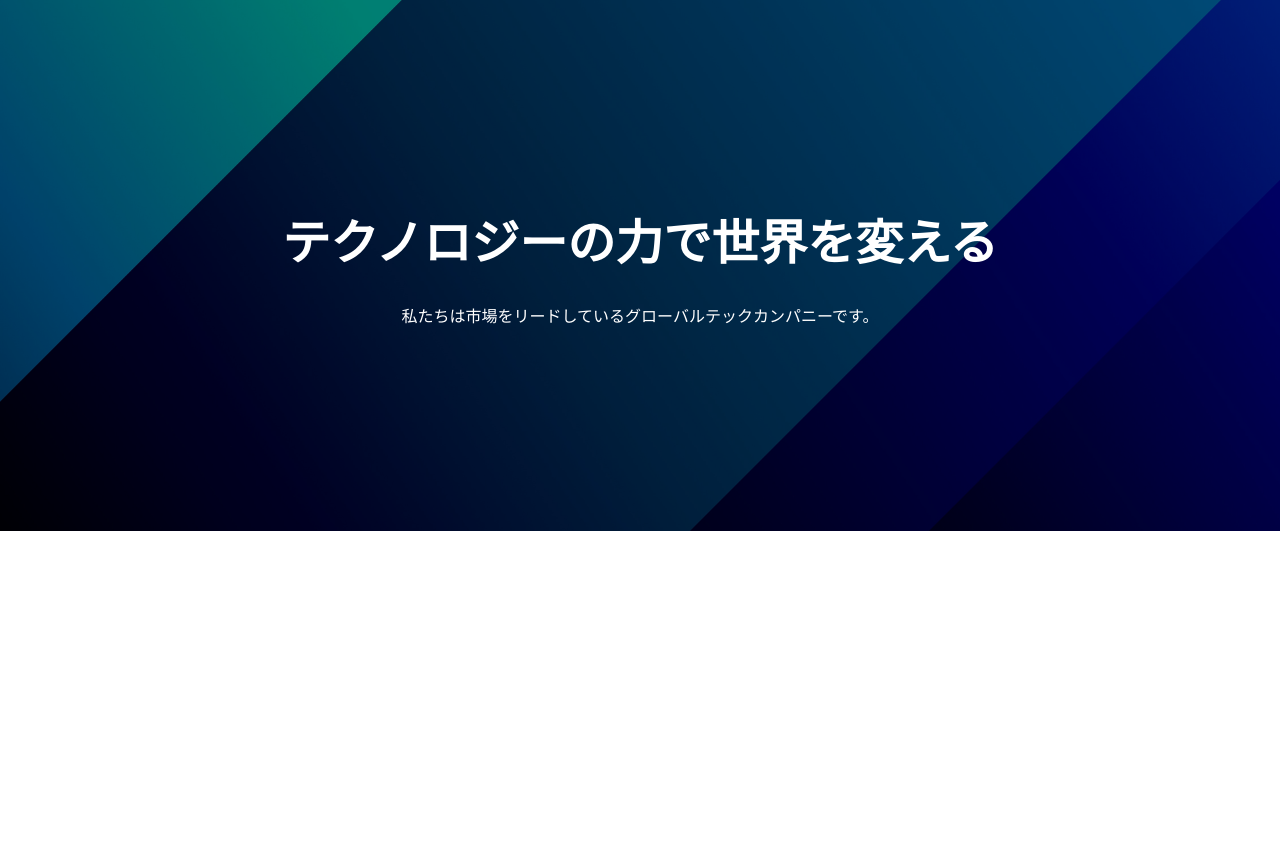
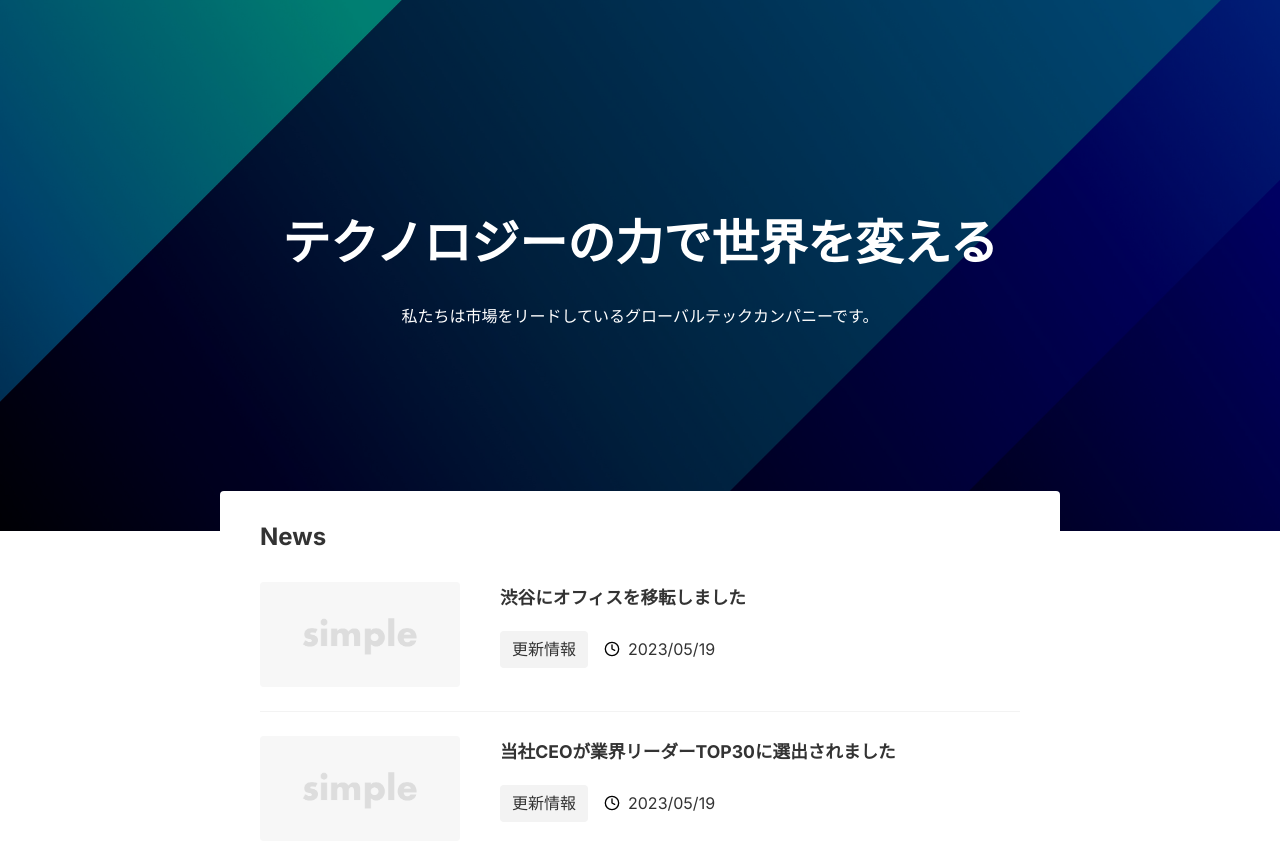
Before and after one commit to cazuho/next-and-microcms, a Next.js app: page / in a window 1280 px wide. Shown: the top 850 px of the page. Before the commit the page ends 800 px from the top, so only its background shows below. Built offline with nearby package versions, Linux system fonts and the light colour scheme.

Commit message:
3章トップページ追加

```diff
--- a/app/page.module.css
+++ b/app/page.module.css
@@ -34,6 +34,74 @@
   z-index: -1;
 }
 
+.news {
+  position: relative;
+  background-color: #fff;
+  width: 840px;
+  margin: -40px auto 0;
+  padding: 24px 40px;
+  border-radius: var(--border-radius);
+}
+
+.newsTitle {
+  font-size: 1.5rem;
+}
+
+.list {
+  border-bottom: 1px solid var(--color-border-light);
+}
+
+.list:last-child {
+  border-bottom: none;
+}
+
+.link {
+  display: flex;
+  align-items: flex-start;
+  gap: 40px;
+  padding: 24px 0;
+}
+
+.image {
+  width: 200px;
+  height: auto;
+  border-radius: var(--border-radius);
+}
+
+.newsItemTitle {
+  font-size: 1.1rem;
+  font-weight: bold;
+  margin-bottom: 0.5rem;
+}
+
+.meta {
+  display: flex;
+  align-items: center;
+  gap: 16px;
+}
+
+.tag {
+  background-color: var(--color-bg-sub);
+  padding: 4px 12px;
+  border-radius: var(--border-radius);
+  white-space: nowrap;
+  font-size: 1rem;
+}
+
+.data {
+  display: flex;
+  align-items: center;
+  gap: 8px;
+  margin: 0.8rem 0;
+  font-size: 1rem;
+}
+
+@media (max-width: 1000px) {
+  .news {
+    width: calc(100% - 160px);
+  }
+}
+
 @media (max-width: 640px) {
   .top {
     padding: 120px 16px;
@@ -61,4 +129,9 @@
     justify-content: center;
     z-index: -1;
   }
+
+  .news {
+    width: calc(100% - 32px);
+    padding: 16px 24px;
+  }
 }
--- a/app/page.tsx
+++ b/app/page.tsx
@@ -1,8 +1,55 @@
 import styles from "./page.module.css";
 import Image from "next/image";
 
+type News = {
+  id: string;
+  title: string;
+  category: {
+    name: string;
+  };
+  publishedAt: string;
+  createdAt: string;
+};
+
+const data: {
+  contents: News[];
+} = {
+  contents: [
+    {
+      id: "1",
+      title: "渋谷にオフィスを移転しました",
+      category: {
+        name: "更新情報",
+      },
+      publishedAt: "2023/05/19",
+      createdAt: "2023/05/19",
+    },
+    {
+      id: "2",
+      title: "当社CEOが業界リーダーTOP30に選出されました",
+      category: {
+        name: "更新情報",
+      },
+      publishedAt: "2023/05/19",
+      createdAt: "2023/05/19",
+    },
+    {
+      id: "3",
+      title: "テストの記事です",
+      category: {
+        name: "更新情報",
+      },
+      publishedAt: "2023/04/19",
+      createdAt: "2023/04/19",
+    },
+  ],
+};
+
 export default function Home() {
+  const sliceData = data.contents.slice(0, 2);
+
   return (
+    <>
       <section className={styles.top}>
         <div>
           <h1 className={styles.title}>テクノロジーの力で世界を変える</h1>
@@ -18,5 +65,40 @@
           height={1200}
         />
       </section>
+      <section className={styles.news}>
+        <h2 className={styles.newwsTitle}>News</h2>
+        <ul>
+          {sliceData.map((article) => (
+            <li key={article.id} className={styles.list}>
+              <div className={styles.link}>
+                <Image
+                  className={styles.image}
+                  src="/no-image.png"
+                  alt="No Image"
+                  width={1200}
+                  height={630}
+                />
+                <dl className={styles.content}>
+                  <dt className={styles.newsItemTitle}>{article.title}</dt>
+                  <dd className={styles.meta}>
+                    <span className={styles.tag}>{article.category.name}</span>
+                    <span className={styles.data}>
+                      <Image
+                        src="/clock.svg"
+                        alt=""
+                        width={16}
+                        height={16}
+                        priority
+                      />
+                      {article.publishedAt}
+                    </span>
+                  </dd>
+                </dl>
+              </div>
+            </li>
+          ))}
+        </ul>
+      </section>
+    </>
   );
 }
```
Lines whose indentation alone changed are shown as unchanged.
